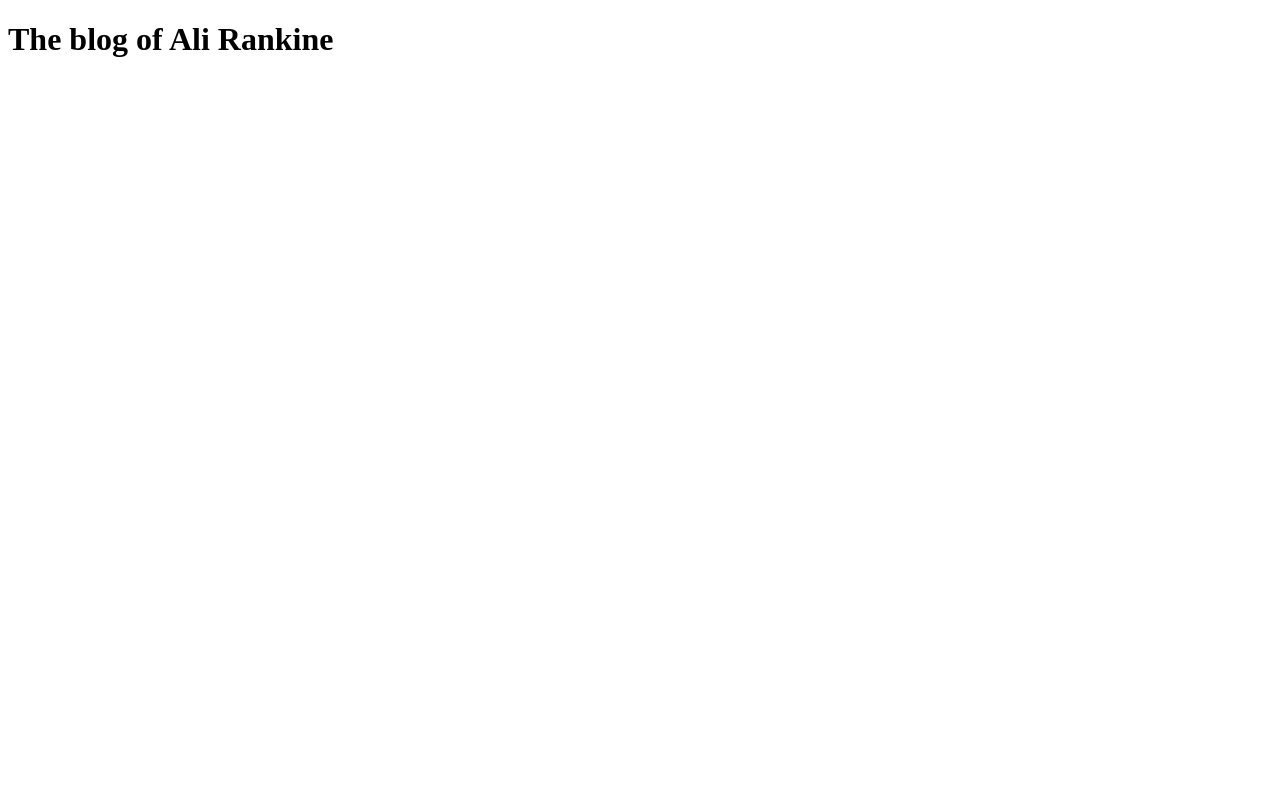
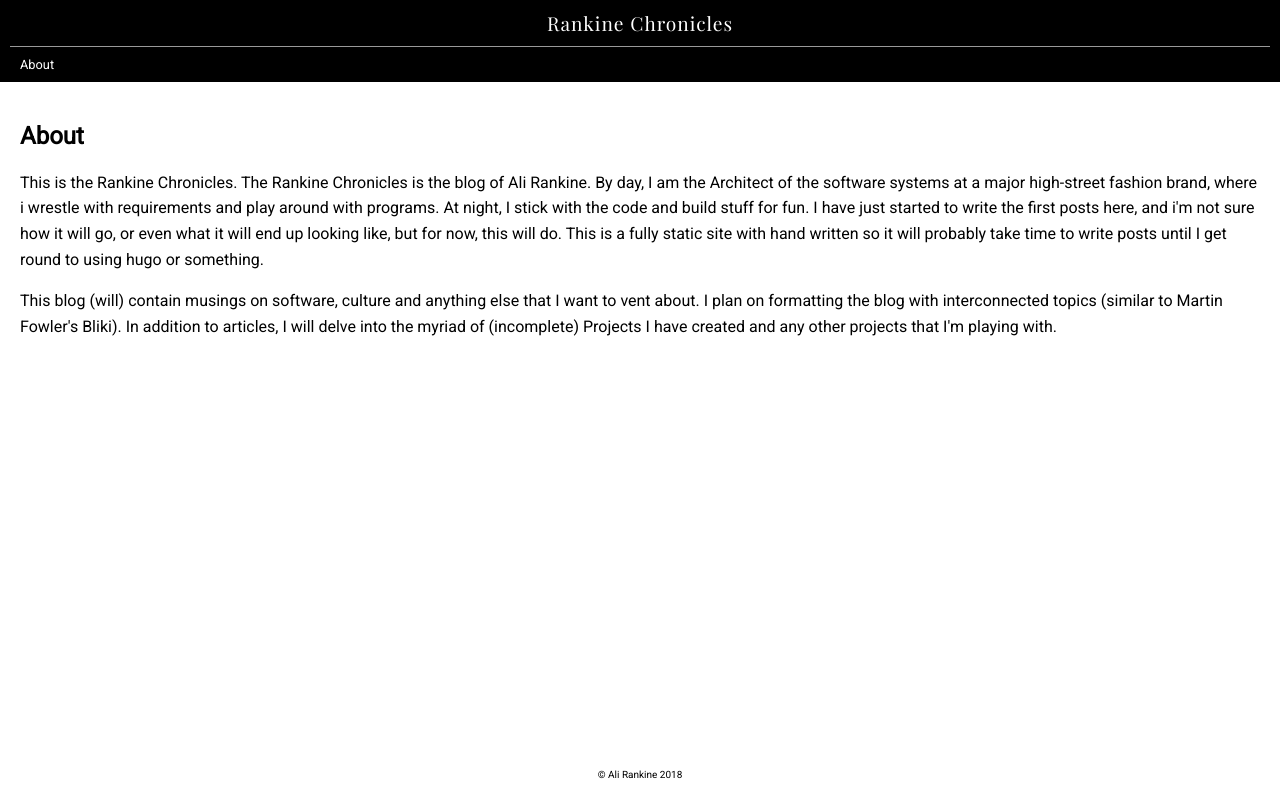
Before and after one commit to alisdairrankine/alisdairrankine.github.io, a plain HTML site: page index.html in a window 1280 px wide. Drawn offline with nearby package versions, Linux system fonts and the light colour scheme.

Commit message:
initial style and introduction

```diff
--- a/index.html
+++ b/index.html
@@ -4,9 +4,114 @@
         <meta charset="UTF-8">
         <meta name="viewport" content="width=device-width, initial-scale=1.0">
         <meta http-equiv="X-UA-Compatible" content="ie=edge">
-    <title>The blog of Ali Rankine</title>
+        <title>Rankine chronicles</title>
+        <link href="https://fonts.googleapis.com/css?family=Playfair+Display|Roboto" rel="stylesheet">
+        <style>
+            html,body{
+                padding:0;
+                margin:0;
+                font-family: 'Roboto', sans-serif;
+            }
+            header{
+                color:#fff;
+                background-color: #000;
+                padding:10px;
+            }
+
+            .title{
+                padding-bottom:10px;
+            }
+
+            h1{
+                font-size:1.2em;
+                margin:0;
+                text-align: center;
+                font-family: 'Playfair Display', serif;
+                letter-spacing: 0.05em;
+                font-weight:normal;
+            }
+
+            .menu{
+                border-top:1px solid #999;
+                padding-top:10px;
+                font-size: 0.8em;
+            }
+
+            .menu ul{
+                list-style: none;
+                padding:0;
+                margin:0;
+            }
+
+            .menu ul li{
+                display:inline-block;
+                margin:0px 10px;
+            }
+
+            .menu ul li a{
+                text-decoration: none;
+            }
+
+            .menu ul li a:link{
+                color:#fff;
+            }
+
+            .menu ul li a:visited{
+                color:#fff;
+            }
+
+            #content{
+                padding:20px;
+            }
+
+            .footer{
+                text-align:center;
+                font-size: 10px;
+                bottom:0;
+                position: absolute;
+                width:100%;
+                margin-bottom: 20px;
+            }
+            #content p{
+                line-height:1.6em;
+            }
+        </style>
     </head>
     <body>
-    <h1>The blog of Ali Rankine</h1>
+        <header>
+            <div class="title">
+                <h1>Rankine Chronicles</h1>
+            </div>
+            <div class="menu">
+                <ul>
+                    <!-- <li><a href="#" class="dropdown">Blog</a></li>
+                    <li><a href="#">Projects</a></li> -->
+                    <li><a href="/">About</a></li>
+                </ul>
+            </div>
+        </header>
+
+        <div id="content">
+            <h2>About</h2>
+            <p>
+                This is the Rankine Chronicles. The Rankine Chronicles is the blog
+                of Ali Rankine. By day, I am the Architect of the software systems
+                at a major high-street fashion brand, where i wrestle with requirements
+                and play around with programs. At night, I stick with the code and
+                build stuff for fun.  I have just started to write the first posts
+                here, and i'm not sure how it will go, or even what it will end up
+                looking like, but for now, this will do. This is a fully static
+                site with hand written so it will probably take time to write posts
+                until I get round to using hugo or something.
+            </p>
+            <p>
+                This blog (will) contain musings on software, culture and anything
+                else that I want to vent about. I plan on formatting the blog with
+                interconnected topics (similar to Martin Fowler's Bliki). In addition
+                to articles, I will delve into the myriad of (incomplete) Projects
+                I have created and any other projects that I'm playing with.
+            </p>
+        </div>
+        <div class="footer">© Ali Rankine 2018</div>
     </body>
 </html>
```
Lines whose indentation alone changed are shown as unchanged.
